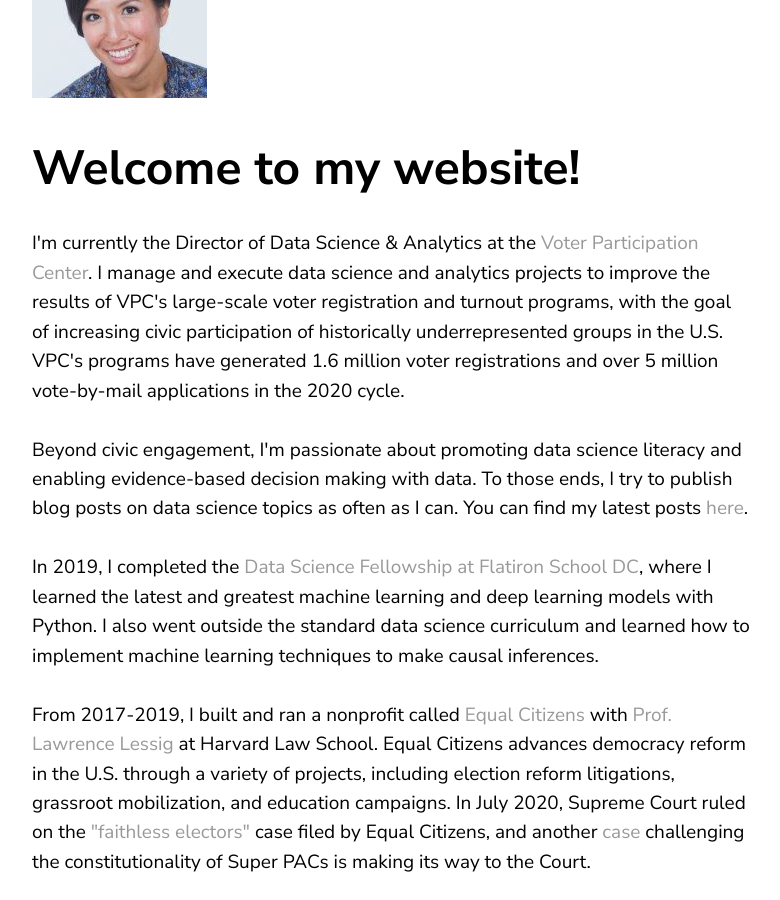
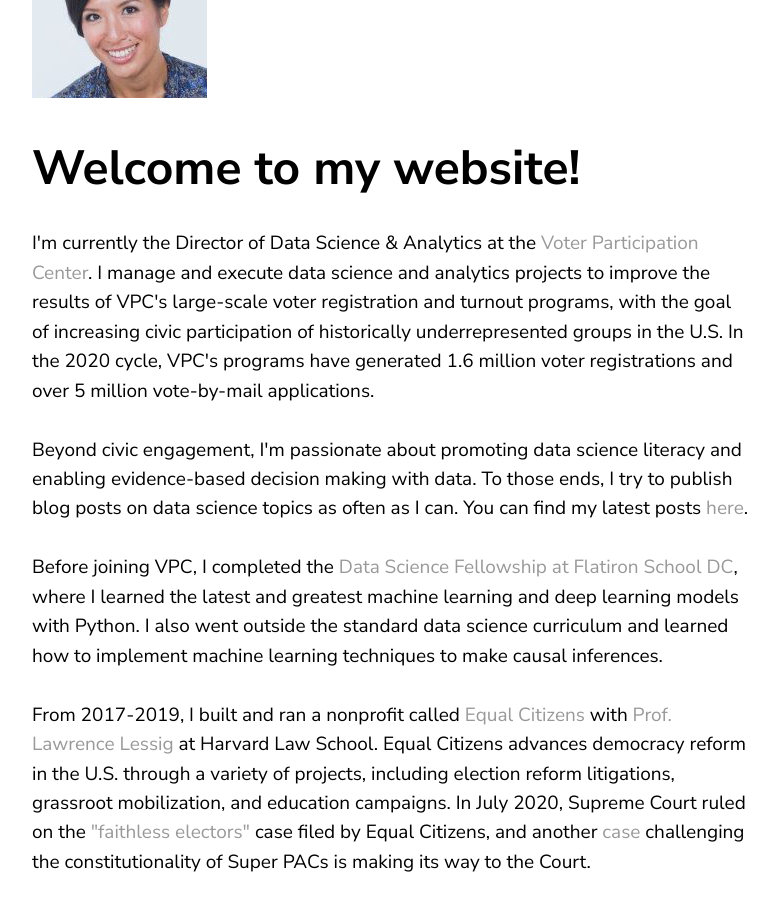
Before and after one commit to phoebetwong/phoebetwong.github.io, a Jekyll site: the page built from index.html, in a window 1280 px wide and 900 px high, scrolled down 502 px. Shown: the whole window, without its empty margins (68-848 px from the left). Built offline with Jekyll 4.4.1, drawn with Linux system fonts in a browser that asks for light colours; a script that is not in the unit is left out.

Commit message:
about index resume update3

```diff
--- a/about.html
+++ b/about.html
@@ -5,11 +5,11 @@
 <div class="blurb">
 	<img src="assets/head2.jpg" alt="Portfolio Picture"  height="175" width="175" class="headerimg">
 	<h1>Welcome to my website!</h1>
-	<p>I'm currently the Director of Data Science & Analytics at the <a href="https://www.voterparticipation.org/" target="_blank">Voter Participation Center</a>. I manage and execute data science and analytics projects to improve the results of VPC's large-scale voter registration and turnout programs, with the goal of increasing civic participation of historically underrepresented groups in the U.S. VPC's programs have generated 1.6 million voter registrations and over 5 million vote-by-mail applications in the 2020 cycle.
+	<p>I'm currently the Director of Data Science & Analytics at the <a href="https://www.voterparticipation.org/" target="_blank">Voter Participation Center</a>. I manage and execute data science and analytics projects to improve the results of VPC's large-scale voter registration and turnout programs, with the goal of increasing civic participation of historically underrepresented groups in the U.S. In the 2020 cycle, VPC's programs have generated 1.6 million voter registrations and over 5 million vote-by-mail applications.
 		<br><br>
 		Beyond civic engagement, I'm passionate about promoting data science literacy and enabling evidence-based decision making with data. To those ends, I try to publish blog posts on data science topics as often as I can. You can find my latest posts <a href="https://phoebetwong.github.io/mylatestwork.html" target="_blank"> here</a>.
 		<br><br>
-    In 2019, I completed the <a href="https://flatironschool.com/career-courses/data-science-bootcamp/dc" target="_blank">Data Science Fellowship at Flatiron School DC</a>,
+    Before joining VPC, I completed the <a href="https://flatironschool.com/career-courses/data-science-bootcamp/dc" target="_blank">Data Science Fellowship at Flatiron School DC</a>,
     where I learned the latest and greatest machine learning and deep learning models with Python. I also went outside the standard data science curriculum and learned how to implement machine learning techniques to make causal inferences.
     <br><br>
 		From 2017-2019, I built and ran a nonprofit called <a href="https://equalcitizens.us/" target="_blank">Equal Citizens</a> with <a href="https://en.wikipedia.org/wiki/Lawrence_Lessig" target="_blank">Prof. Lawrence Lessig</a> at Harvard Law School.
--- a/index.html
+++ b/index.html
@@ -5,13 +5,13 @@
 <div class="blurb">
 	<img src="assets/head2.jpg" alt="Portfolio Picture"  height="175" width="175" class="headerimg">
 	<h1>Welcome to my website!</h1>
-	<p>I'm currently the Director of Data Science & Analytics at the <a href="https://www.voterparticipation.org/" target="_blank">Voter Participation Center</a>. I manage and execute data science and analytics projects to improve the results of VPC's large-scale voter registration and turnout programs, with the goal of increasing civic participation of historically underrepresented groups in the U.S. VPC's programs have generated 1.6 million voter registrations and over 5 million vote-by-mail applications in the 2020 cycle.
+	<p>I'm currently the Director of Data Science & Analytics at the <a href="https://www.voterparticipation.org/" target="_blank">Voter Participation Center</a>. I manage and execute data science and analytics projects to improve the results of VPC's large-scale voter registration and turnout programs, with the goal of increasing civic participation of historically underrepresented groups in the U.S. In the 2020 cycle, VPC's programs have generated 1.6 million voter registrations and over 5 million vote-by-mail applications.
 		<br><br>
 		Beyond civic engagement, I'm passionate about promoting data science literacy and enabling evidence-based decision making with data. To those ends, I try to publish blog posts on data science topics as often as I can. You can find my latest posts <a href="https://phoebetwong.github.io/mylatestwork.html" target="_blank"> here</a>.
 		<br><br>
-    In 2019, I completed the <a href="https://flatironschool.com/career-courses/data-science-bootcamp/dc" target="_blank">Data Science Fellowship at Flatiron School DC</a>,
-    where I learned the latest and greatest machine learning and deep learning models with Python. I also went outside the standard data science curriculum and learned how to implement machine learning techniques to make causal inferences.
-    <br><br>
+		Before joining VPC, I completed the <a href="https://flatironschool.com/career-courses/data-science-bootcamp/dc" target="_blank">Data Science Fellowship at Flatiron School DC</a>,
+		where I learned the latest and greatest machine learning and deep learning models with Python. I also went outside the standard data science curriculum and learned how to implement machine learning techniques to make causal inferences.
+		<br><br>
 		From 2017-2019, I built and ran a nonprofit called <a href="https://equalcitizens.us/" target="_blank">Equal Citizens</a> with <a href="https://en.wikipedia.org/wiki/Lawrence_Lessig" target="_blank">Prof. Lawrence Lessig</a> at Harvard Law School.
 		Equal Citizens advances democracy reform in the U.S. through a variety of projects, including election reform litigations, grassroot mobilization,
 		and education campaigns. In July 2020, Supreme Court ruled on the <a href="https://www.cbsnews.com/video/supreme-court-rules-states-can-punish-faithless-electors/" target="_blank"> "faithless electors"</a> case filed by Equal Citizens, and another <a href="https://www.alaskapublic.org/2019/11/04/judge-says-alaska-should-crack-down-on-unlimited-contributions-in-state-elections/" target="_blank">case</a> challenging the constitutionality of Super PACs is making its way to the Court.
```
